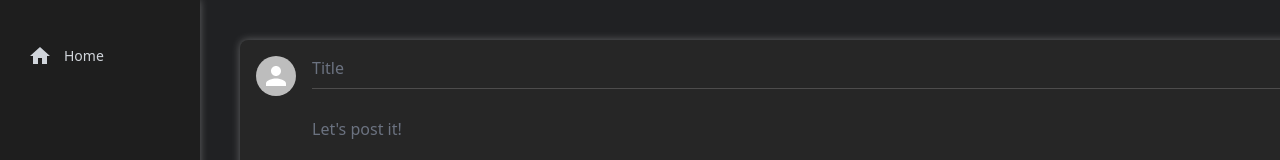
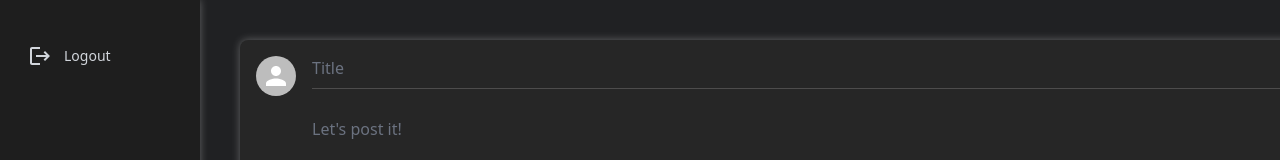
Before and after one commit to ZNemuZ/outly-front, a React (Vite) app: page /post in a window 1280 px wide. Shown: the top 160 px of the page. Built offline with nearby package versions, Linux system fonts and the light colour scheme; no server answers.

Commit message:
logout機能の実装

```diff
--- a/src/components/Sidebar.tsx
+++ b/src/components/Sidebar.tsx
@@ -5,27 +5,36 @@ import SettingsIcon from '@mui/icons-material/Settings'
 import AccountCircleOutlinedIcon from '@mui/icons-material/AccountCircleOutlined'
 import SidebarOption from './SidebarOption'
 import { useNavigate } from 'react-router-dom'
+import { Logout } from '@mui/icons-material'
+import { useQueryClient } from '@tanstack/react-query'
+import { useMutateAuth } from '../hooks/useMutateAuth'
 
 const Sidebar = () => {
   const navigate = useNavigate()
-
-  const onClick = () => {
-    navigate('/post')
+  const { logoutMutation } = useMutateAuth()
+  const queryClient = useQueryClient()
+  // const onClick = () => {
+  //   navigate('/post')
+  // }
+  const logout = async () => {
+    await logoutMutation.mutateAsync()
+    queryClient.removeQueries({ queryKey: ['posts'] })
   }
   return (
     <div className="bg-[#1E1E1E] min-h-screen w-[200px] flex flex-col justify-start items-center px-4 shadow-[0px_0px_8px_rgba(255,255,255,0.3)] pr-10 fixed top-0 left-0 h-full">
       <div className="w-full flex flex-col space-y-4 mt-8">
         {/* User*
         <AccountCircleOutlinedIcon className="text-gray-300 h-5 w-5" />/}
-
         {/* Home*/}
-        <SidebarOption text="Home" Icon={HomeIcon} onClick={onClick} />
+        {/* <SidebarOption text="Home" Icon={HomeIcon} onClick={onClick} /> */}
         {/* Search
         <SidebarOption text="Search" Icon={SavedSearchIcon} />*/}
         {/* Profile*/}
         {/* <SidebarOption text="Profile" Icon={AccountBoxIcon} /> */}
         {/* Settings
         <SidebarOption text="Settings" Icon={SettingsIcon} />*/}
+        {/* logout */}
+        <SidebarOption text="Logout" Icon={Logout} onClick={logout} />
       </div>
     </div>
   )
--- a/src/hooks/useMutateAuth.ts
+++ b/src/hooks/useMutateAuth.ts
@@ -37,7 +37,7 @@ export const useMutateAuth = () => {
   })
   const logoutMutation = useMutation({
     mutationFn: async () =>
-      await axios.post(`${import.meta.env.VITE_API_URL}/`),
+      await axios.post(`${import.meta.env.VITE_API_URL}/logout`),
     onSuccess: () => {
       resetEditedPost()
       navigate('/')
```
